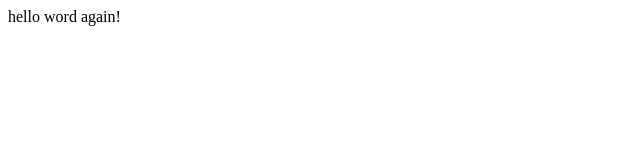
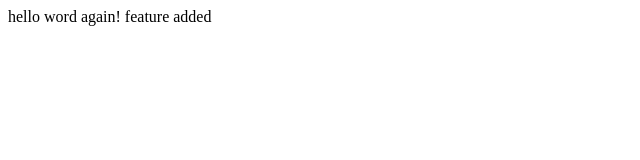
Before and after one commit to dinesh30594/first, a plain HTML site: page hello.html in a window 1280 px wide. Shown: the whole page, without its empty margins (0-640 px from the left). Drawn offline with Linux system fonts and the light colour scheme.

Commit message:
feature added

```diff
--- a/hello.html
+++ b/hello.html
@@ -5,5 +5,6 @@
   </head>
   <body>
     hello word again!
+    feature added
   </body>
 </html>
```
